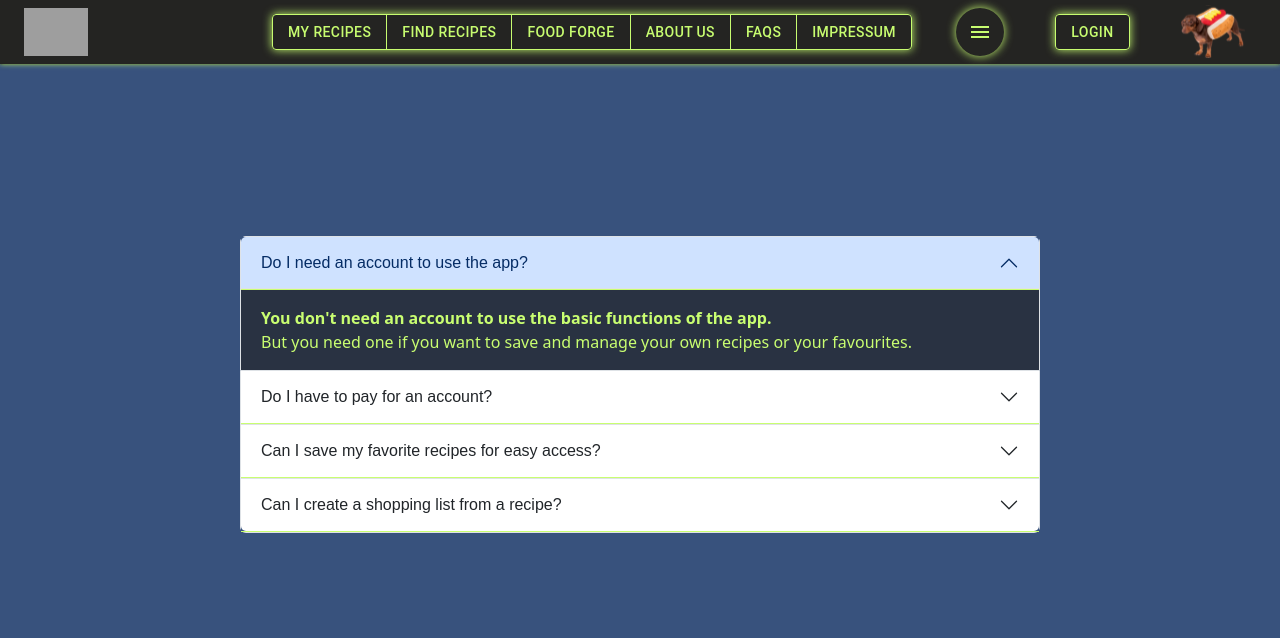
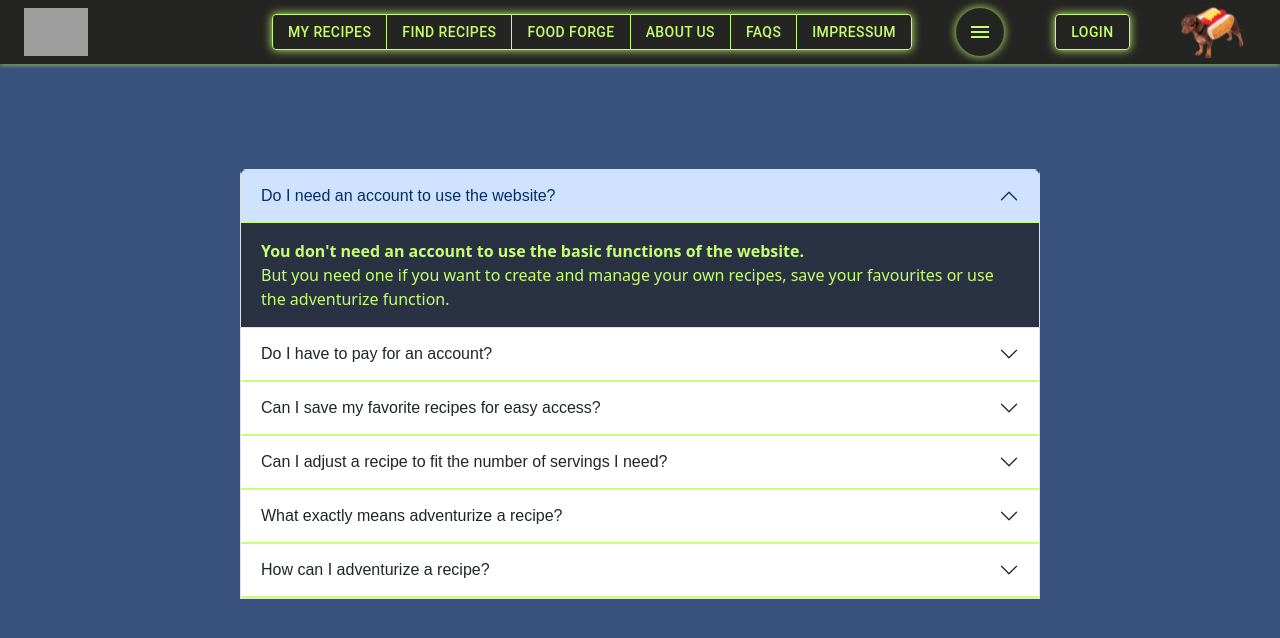
Before and after one commit to SE-TINF22B6/CookHub, a React (Create React App) app in the folder Frontend/: page /faqs in a window 1280 px wide. Shown: the top 638 px of the page. Built offline with nearby package versions, Linux system fonts and the light colour scheme; no server answers; grey boxes are pictures that could not be loaded.

Commit message:
Adjusted the FQA page and added some questions

```diff
--- a/Frontend/src/pages/FAQsPage.tsx
+++ b/Frontend/src/pages/FAQsPage.tsx
@@ -9,31 +9,46 @@ export default function FAQsPage() {
             <div className="QA">
                 <Accordion defaultActiveKey="0">
                     <Accordion.Item eventKey="0">
-                        <Accordion.Header> Do I need an account to use the app?</Accordion.Header>
+                        <Accordion.Header> Do I need an account to use the website?</Accordion.Header>
                         <Accordion.Body>
-                            <strong>You don't need an account to use the basic functions of the app.</strong> <br/>
-                            But you need one if you want to save and manage your own recipes or your favourites.
+                            <strong>You don't need an account to use the basic functions of the website.</strong> <br/>
+                            But you need one if you want to create and manage your own recipes, save your favourites or use the adventurize function.
                         </Accordion.Body>
                     </Accordion.Item>
                     <Accordion.Item eventKey="1">
                         <Accordion.Header>Do I have to pay for an account?</Accordion.Header>
                         <Accordion.Body>
                             <strong>No, you don't have to pay for an account. </strong> <br/>
-                            It's free.
+                            It's completely free.
                         </Accordion.Body>
                     </Accordion.Item>
                     <Accordion.Item eventKey="2">
                         <Accordion.Header>Can I save my favorite recipes for easy access?</Accordion.Header>
                         <Accordion.Body>
-                            <strong>Yes</strong>,  <br/> the app allows you to save your favorite recipes in a
-                            personalized cookbook section for quick and easy access.
+                            <strong>Yes you can</strong>,  <br/> the website allows you to like your favorite recipes and look them up in your profile or on the My Recipes page.
                         </Accordion.Body>
                     </Accordion.Item>
                     <Accordion.Item eventKey="3">
-                        <Accordion.Header>Can I create a shopping list from a recipe?</Accordion.Header>
+                        <Accordion.Header>Can I adjust a recipe to fit the number of servings I need?</Accordion.Header>
                         <Accordion.Body>
-                            <strong>Yes</strong>,  <br/> you can generate a shopping list directly from a recipe, which
-                            includes all the necessary ingredients in the right quantities.
+                            <strong>Yes</strong>,  <br/> you can specify the number of servings you need directly on the recipe page and it will automatically be adjusted.
+                        </Accordion.Body>
+                    </Accordion.Item>
+                    <Accordion.Item eventKey="4">
+                        <Accordion.Header>What exactly means adventurize a recipe?</Accordion.Header>
+                        <Accordion.Body>
+                            <strong>It's like a short story guiding you through the recipe!</strong>  <br/> It is an AI-generated story, adjusted to your recipe, making the cooking experience more exciting and thrilling.
+                        </Accordion.Body>
+                    </Accordion.Item>
+                    <Accordion.Item eventKey="5">
+                        <Accordion.Header>How can I adventurize a recipe?</Accordion.Header>
+                        <Accordion.Body>
+                            <strong>You need an account to be able to adventurize a recipe!</strong>  <br/> When you are logged in, you can scroll down when on a recipe page and press the adventurized button. A story will be generated with AI and you can decide to save it or generate a new one.
+                        </Accordion.Body>
+                    </Accordion.Item>
+                    <Accordion.Item eventKey="5">
+                        <Accordion.Body className="disclaimer">
+                            <strong>!Disclaimer!</strong>  <br/>  The short stories are generated by artificial intelligence and may contain errors, inaccuracies, or omissions. Please cross-check with reliable sources or the original recipe to ensure correct recipe details and follow safety guidelines. The content may also include unintended sensitive material; reader discretion is advised.
                         </Accordion.Body>
                     </Accordion.Item>
                 </Accordion>
--- a/Frontend/src/style/FAQs.css
+++ b/Frontend/src/style/FAQs.css
@@ -35,3 +35,7 @@
 .accordion-item {
     border-color: #C9FE71;
 }
+
+.disclaimer{
+    color: red;
+}
```
